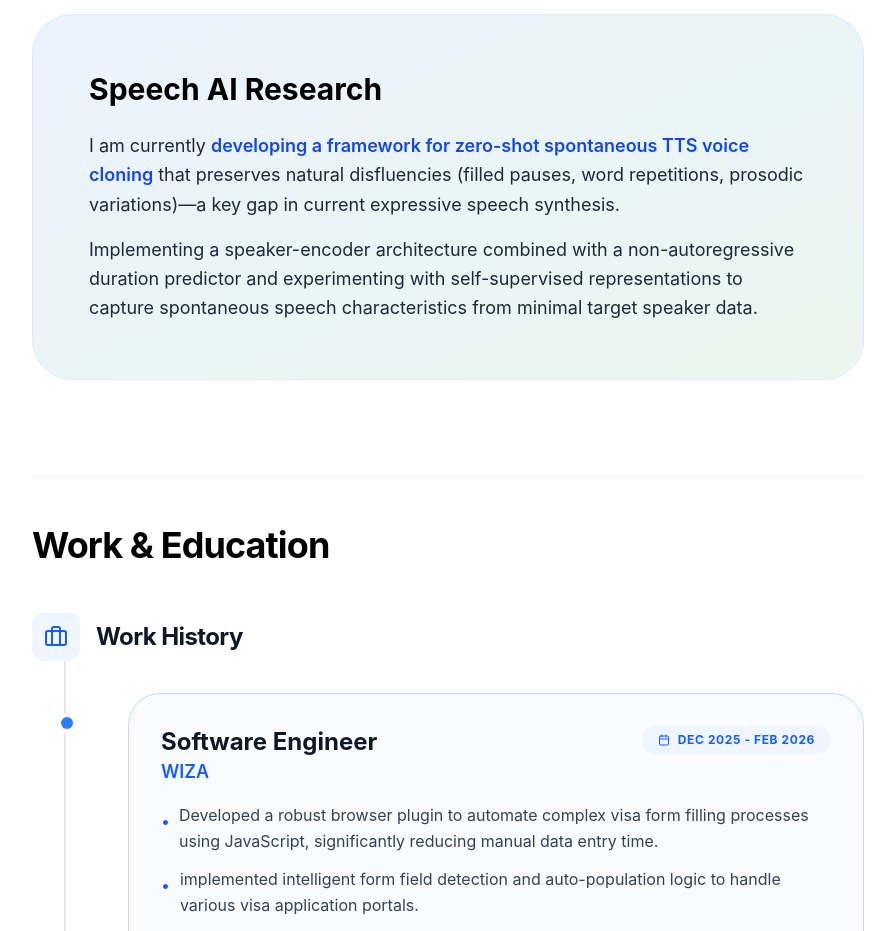
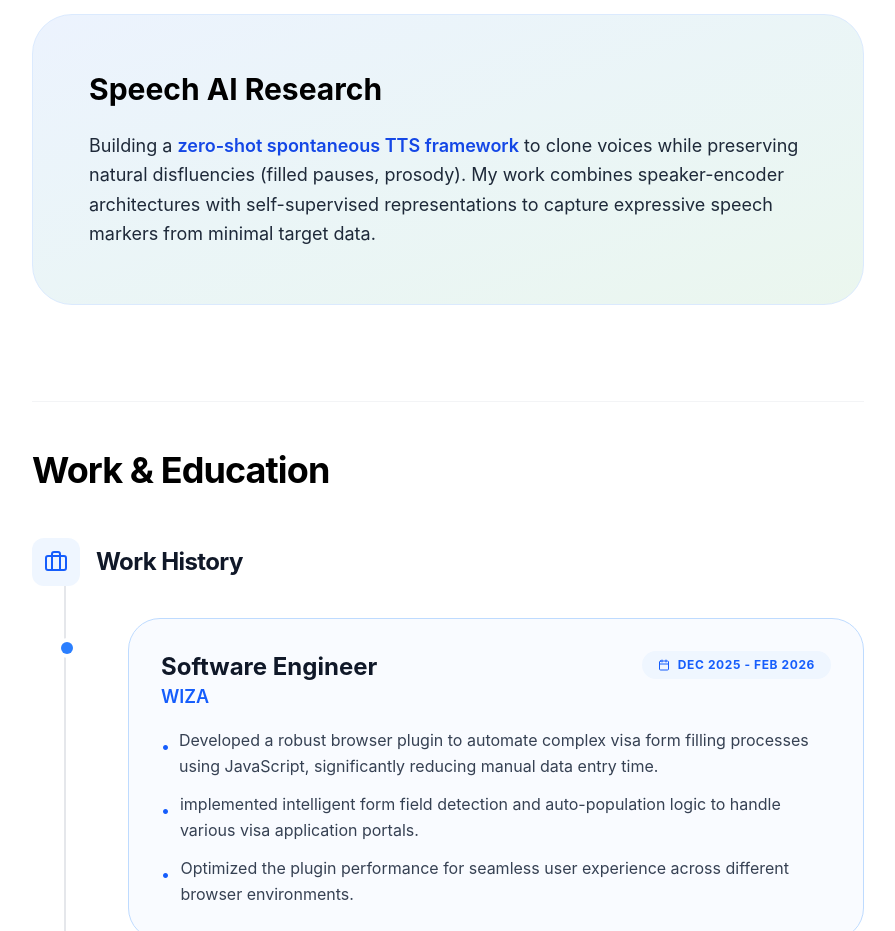
Before and after one commit to suhritghimire/portfolio, a Next.js app: page / in a window 1280 px wide. Shown: the part 1240-2171 px from the top of the page, without its empty margins (352-1247 px from the left). Built offline with nearby package versions, Linux system fonts and the light colour scheme.

Commit message:
Shorten Speech AI research description

```diff
--- a/app/page.tsx
+++ b/app/page.tsx
@@ -103,10 +103,7 @@ export default function Home() {
              Speech AI Research
           </h2>
           <p className="text-lg text-gray-800 leading-relaxed">
-            I am currently <span className="font-semibold text-blue-700">developing a framework for zero-shot spontaneous TTS voice cloning</span> that preserves natural disfluencies (filled pauses, word repetitions, prosodic variations)—a key gap in current expressive speech synthesis.
-          </p>
-          <p className="text-lg text-gray-800 leading-relaxed mt-4">
-            Implementing a speaker-encoder architecture combined with a non-autoregressive duration predictor and experimenting with self-supervised representations to capture spontaneous speech characteristics from minimal target speaker data.
+            Building a <span className="font-semibold text-blue-700">zero-shot spontaneous TTS framework</span> to clone voices while preserving natural disfluencies (filled pauses, prosody). My work combines speaker-encoder architectures with self-supervised representations to capture expressive speech markers from minimal target data.
           </p>
         </div>
       </motion.section>
```
